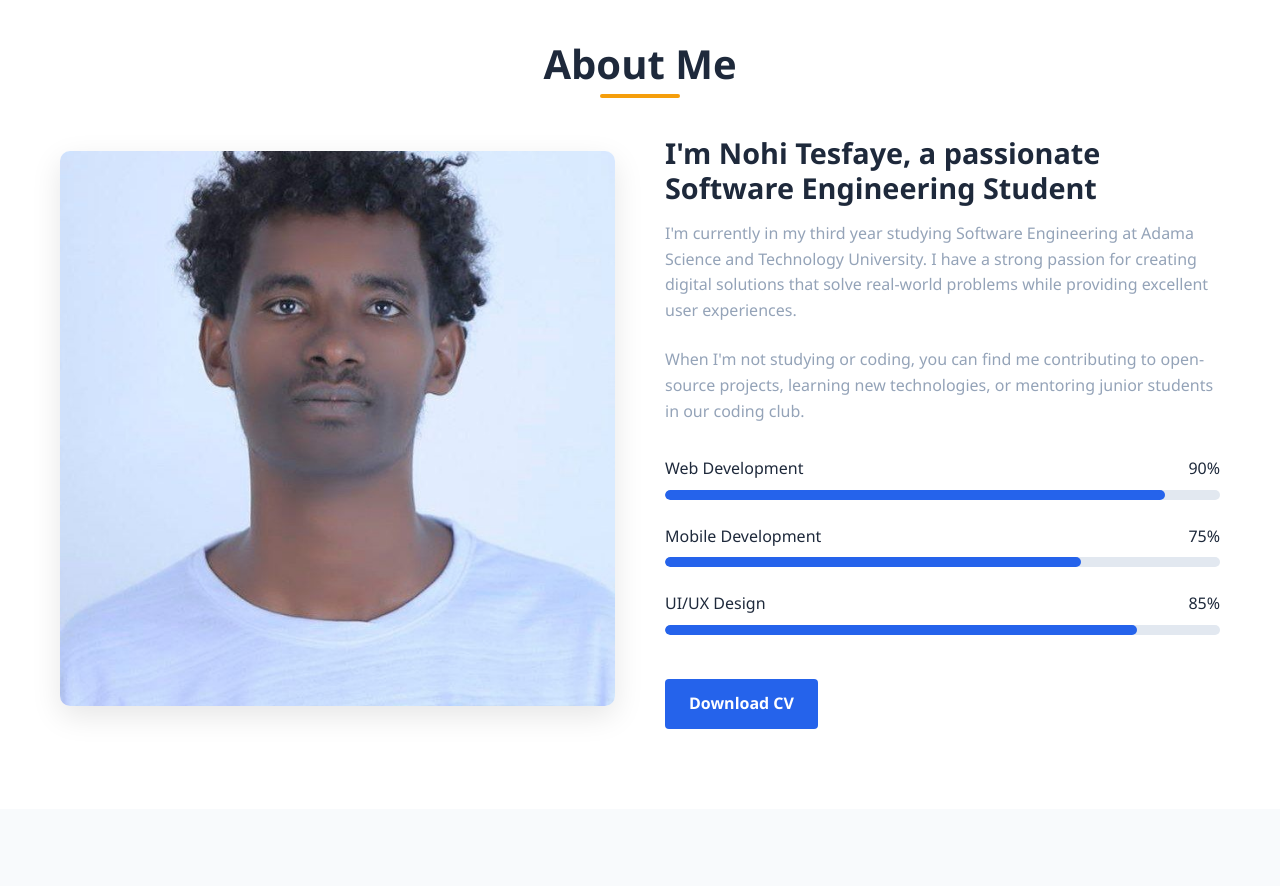
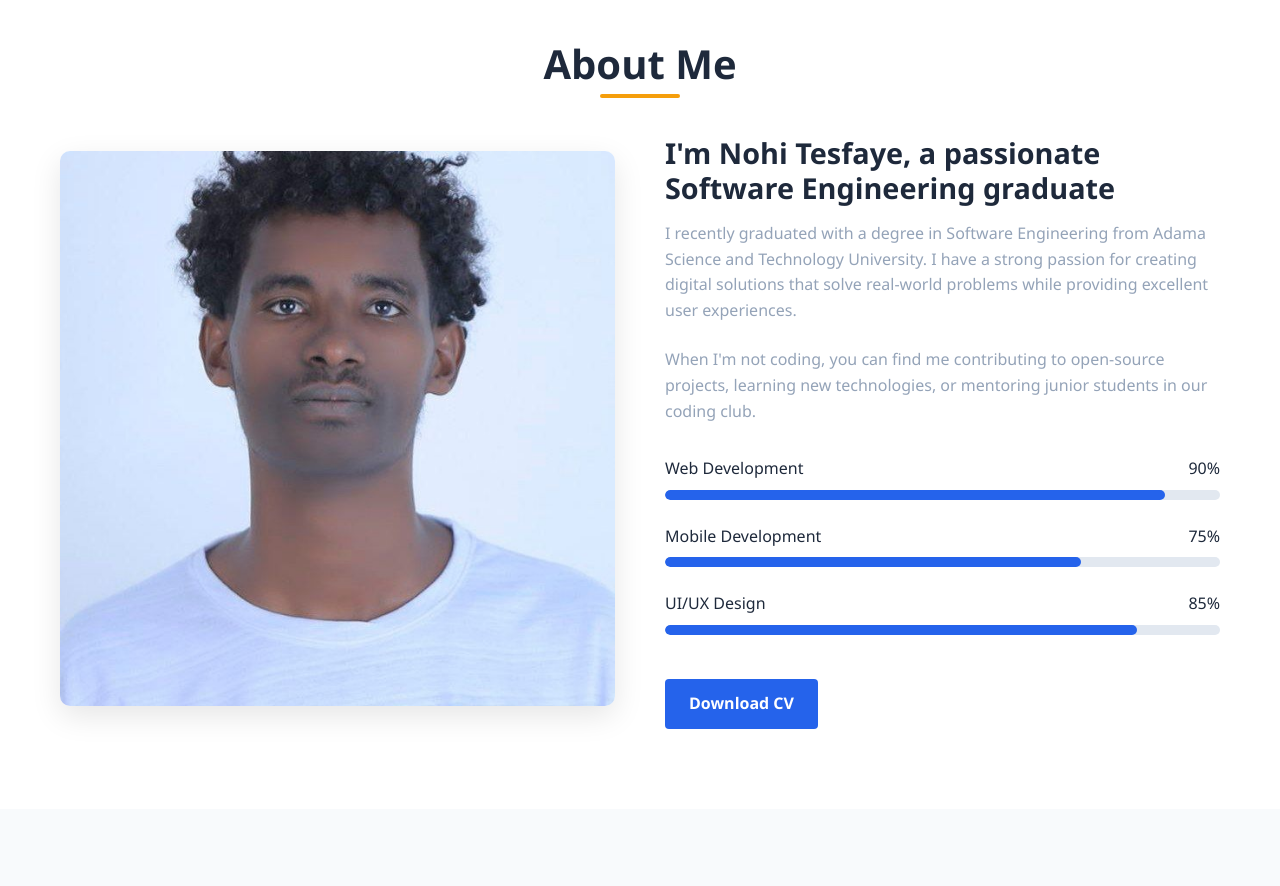
Before and after one commit to NohiTesfaye/newporitfolio, a plain HTML site: page index.html in a window 1280 px wide. Shown: the part 840-1726 px from the top of the page. Drawn offline with Linux system fonts and the light colour scheme.

Commit message:
Update index.html

```diff
--- a/index.html
+++ b/index.html
@@ -753,9 +753,9 @@
                     <img src="nohi.jpg" alt="Nohi Tesfaye">
                 </div>
                 <div class="about-text">
-                    <h3>I'm Nohi Tesfaye, a passionate Software Engineering Student</h3>
-                    <p>I'm currently in my third year studying Software Engineering at Adama Science and Technology University. I have a strong passion for creating digital solutions that solve real-world problems while providing excellent user experiences.</p>
-                    <p>When I'm not studying or coding, you can find me contributing to open-source projects, learning new technologies, or mentoring junior students in our coding club.</p>
+                  <h3>I'm Nohi Tesfaye, a passionate Software Engineering graduate</h3>
+<p>I recently graduated with a degree in Software Engineering from Adama Science and Technology University. I have a strong passion for creating digital solutions that solve real-world problems while providing excellent user experiences.</p>
+<p>When I'm not coding, you can find me contributing to open-source projects, learning new technologies, or mentoring junior students in our coding club.</p>
 
                     <div class="skills">
                         <div class="skill-item">
```
